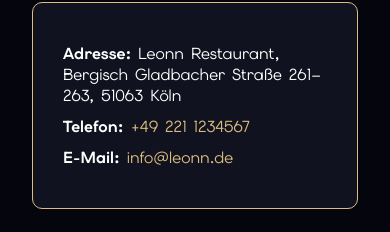
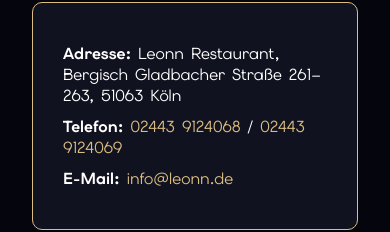
Before and after one commit to cakmakenes/leonn-website, a Next.js app: page /contact in a window 390 px wide. Shown: the part 480-712 px from the top of the page. Built offline with nearby package versions, Linux system fonts and the light colour scheme.

Commit message:
feat(contact): add the restaurant's two phone numbers
Replaces the placeholder number on the home footer and Kontakt page and
adds the numbers to the Impressum.

Co-Authored-By: Claude Opus 5.5 <noreply@anthropic.com>

```diff
--- a/src/app/contact/page.js
+++ b/src/app/contact/page.js
@@ -40,9 +40,14 @@ export default function ContactPage() {
         </p>
         <p style={{ margin: "10px 0" }}>
           <strong>Telefon:</strong>{" "}
-          <a href={`tel:${CONTACT.phoneHref}`} style={{ color: "var(--color-secondary)" }}>
-            {CONTACT.phone}
-          </a>
+          {CONTACT.phones.map((phone, index) => (
+            <span key={phone.href}>
+              {index > 0 && " / "}
+              <a href={`tel:${phone.href}`} style={{ color: "var(--color-secondary)" }}>
+                {phone.display}
+              </a>
+            </span>
+          ))}
         </p>
         <p style={{ margin: "10px 0" }}>
           <strong>E-Mail:</strong>{" "}
--- a/src/app/impressum/page.js
+++ b/src/app/impressum/page.js
@@ -45,6 +45,8 @@ export default function ImpressumPage() {
         </p>
         <p style={{ margin: "20px 0 10px 0" }}>
           <strong>Kontakt</strong>
+          <br />
+          Telefon: {CONTACT.phones.map((phone) => phone.display).join(" / ")}
           <br />
           E-Mail:{" "}
           <a href={`mailto:${CONTACT.email}`} style={{ color: "var(--color-secondary)" }}>
--- a/src/lib/contact.js
+++ b/src/lib/contact.js
@@ -19,9 +19,10 @@ export const CONTACT = {
   city: "Köln",
   country: "Deutschland",
 
-  // TODO(owner): confirm the public phone number and inbox before launch.
-  phone: "+49 221 1234567",
-  phoneHref: "+492211234567",
+  phones: [
+    { display: "02443 9124068", href: "+4924439124068" },
+    { display: "02443 9124069", href: "+4924439124069" },
+  ],
   email: "info@leonn.de",
 
   website: "www.leonnrestaurant.com",
```
Also changed, not shown: src/app/page.js (+6 -2 lines).
